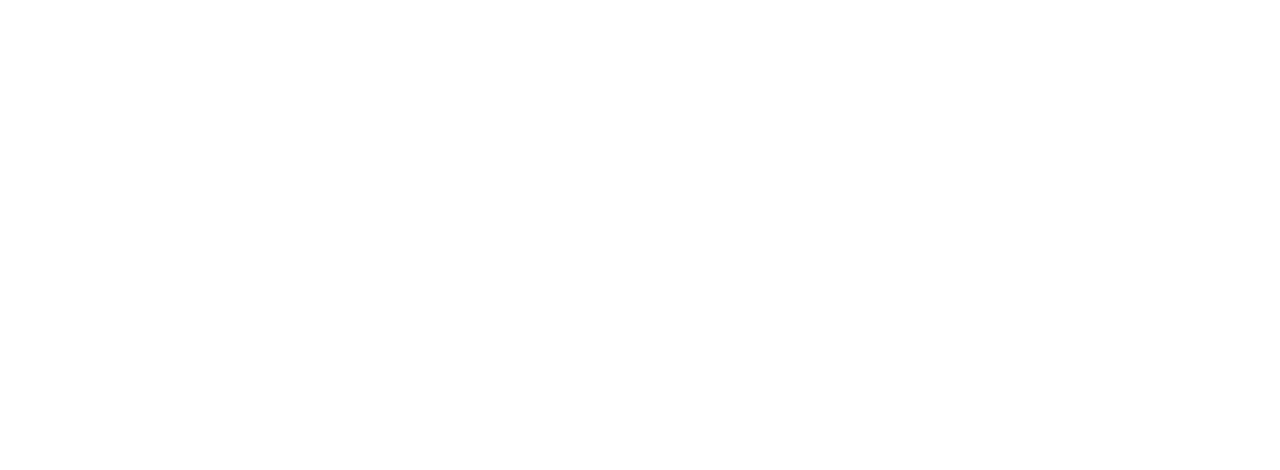
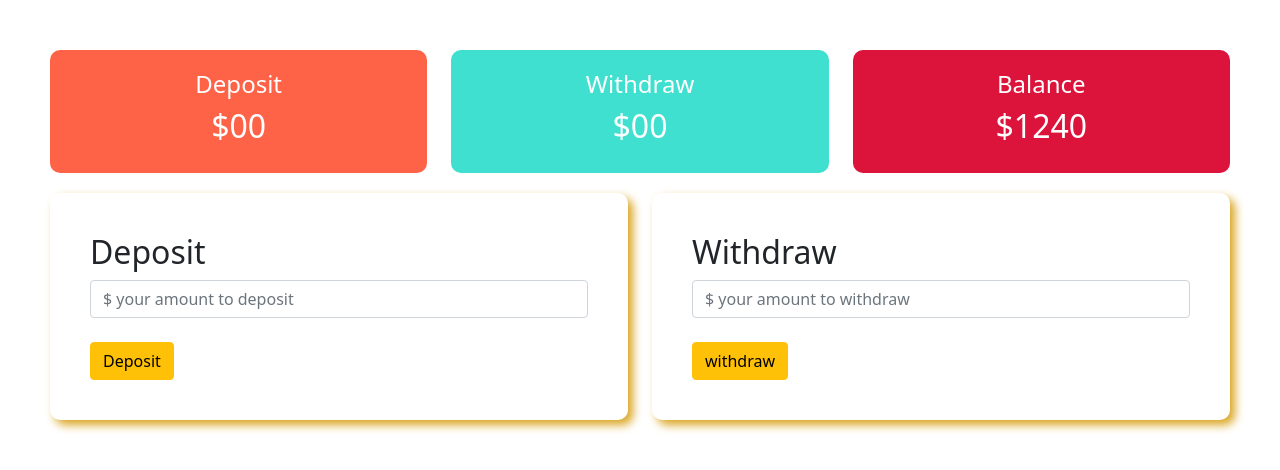
Before and after one commit to QuaziSamiha/my-bank, a plain HTML site: page index.html in a window 1280 px wide. Both pictures are taken after a click on the button "Enter". Drawn offline with nearby package versions, Linux system fonts and the light colour scheme.

Commit message:
add new js file

```diff
--- a/index.html
+++ b/index.html
@@ -11,7 +11,7 @@
 </head>
 
 <body>
-    <div id="login-div" class="login-area">
+    <div id="login-area">
         <h1 class=" text-center">Welcome to Pioneer Bank</h1>
         <div class="submit-area">
             <h4>Login</h4>
@@ -20,20 +20,57 @@
             <button id="login-btn" class="btn btn-warning">Enter</button>
         </div>
     </div>
-    <div class="transaction-area">
-        <h4>this transaction area</h4>
+    <div id="transaction-area">
+        <div class="row">
+            <div class="col-md-4">
+                <div class="deposit status">
+                    <h4>Deposit</h4>
+                    <h2>$00</h2>
+                </div>
+            </div>
+            <div class="col-md-4">
+                <div class="withdraw status">
+                    <h4>Withdraw</h4>
+                    <h2>$00</h2>
+                </div>
+            </div>
+            <div class="col-md-4">
+                <div class="balance status">
+                    <h4>Balance</h4>
+                    <h2>$1240</h2>
+                </div>
+            </div>
+        </div>
+        <div class="row">
+            <div class="col-md-6">
+                <div class="submit-area">
+                    <h2>Deposit</h2>
+                    <input class="form-control" type="text" placeholder="$ your amount to deposit"> <br>
+                    <button class="btn btn-warning">Deposit</button>
+                </div>
+            </div>
+            <div class="col-md-6">
+                <div class="submit-area">
+                    <h2>Withdraw</h2>
+                    <input class="form-control" type="text" placeholder="$ your amount to withdraw"> <br>
+                    <button class="btn btn-warning"> withdraw</button>
+                </div>
+            </div>
+        </div>
     </div>
 
-    <script>
-        var loginBtn = document.getElementById('login-btn');
-        loginBtn.addEventListener('click', function(){
-            const loginArea = document.getElementById('login-div');
+    <script src="script.js"></script>
+    <!-- <script>
+        const loginBtn = document.getElementById('login-btn');
+        loginBtn.addEventListener('click', function () {
+            const loginArea = document.getElementById('login-area');
             loginArea.style.display = "none";
 
-            // const transactionArea = document.getElementById('transaction-area');
-            // transactionArea.style.display = "block";
+            const transactionArea = document.getElementById('transaction-area');
+            transactionArea.style.display = "block";
         })
-    </script>
+
+    </script> -->
 </body>
 
 </html>
--- /dev/null
+++ b/script.js
@@ -0,0 +1,8 @@
+const loginBtn = document.getElementById('login-btn');
+loginBtn.addEventListener('click', function () {
+    const loginArea = document.getElementById('login-area');
+    loginArea.style.display = "none";
+
+    const transactionArea = document.getElementById('transaction-area');
+    transactionArea.style.display = "block";
+})
--- a/style.css
+++ b/style.css
@@ -7,6 +7,25 @@ body{
     box-shadow: 5px 5px 10px goldenrod;
     border-radius: 10px;
 }
-.transaction-area{
+#transaction-area{
     display: none;
 }
+.deposit{
+    background-color: tomato;
+}
+.withdraw{
+    background-color: turquoise;
+}
+.balance{
+    background-color: crimson;
+}
+.status{
+    color: white;
+    text-align: center;
+    border-radius: 10px;
+    padding: 20px;
+}
+/* .status-2{
+    border-radius: 10px;
+    padding: 10px;
+} */
```
